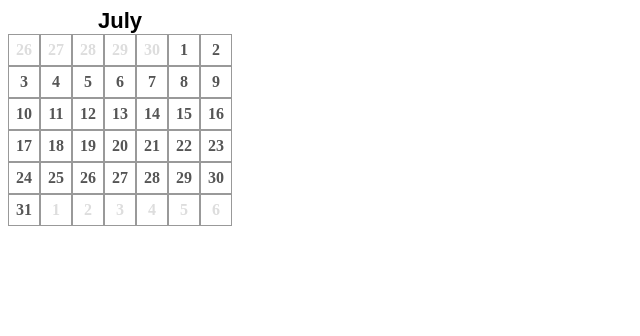
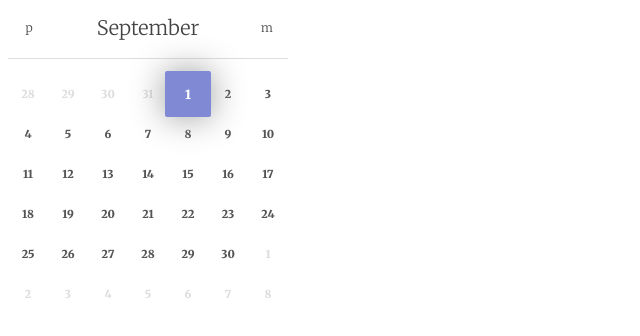
Before and after one commit to vipulism/Future-calendar, a plain HTML site: page index.html in a window 1280 px wide. Shown: the whole page, without its empty margins (0-640 px from the left). Drawn offline with Linux system fonts and the light colour scheme.

Commit message:
styling and title

```diff
--- a/css/future-calendar.css
+++ b/css/future-calendar.css
@@ -1,30 +1,63 @@
-.title  {
-    font: bold 22px Arial, Helvetica, sans-serif;
-    text-align: center;
+@import url('https://fonts.googleapis.com/css?family=Merriweather:300,400,700,900');
+
+.header  {
+    font: 300 20px  'Merriweather', serif;
      clear: both;
-     text-transform: capitalize;
+     line-height: 40px;
+     color: #444;
+     text-align: center;
 }
-.future-calendar{float: left}
+.header span{ float: left;  display: block;}
+.header:after{
+    content: '';
+    display: block;
+    clear: both;
+}
+.prev, .next{width: 15%; font-size: 12px}
+.title{
 
-.future-calendar span{
+    text-transform: capitalize;
+    width: 70%
+}
+.future-calendar{
 
+    float: left;
+
+    -webkit-user-select: none;
+    -moz-user-select: none;
+    -ms-user-select: none;
+    user-select: none;
+
+}
+.dates{
+    margin-top: 10px;
+    padding-top: 15px;
+    border-top: 1px solid #ddd;
+}
+.date{
     display: block;
     float: left;
-    border: 1px solid #999;
     text-align: center;
-    width: 30px;
-    line-height: 30px;
-    font-weight: bold;
+    width: 40px;
+    line-height: 40px;
+    font-weight: 900;
     color: #ddd;
+    font-size: 11px;
+    font-family:  'Merriweather', serif;
 }
 
-.future-calendar span:nth-child(7n+1) {
+.today.active{
+    background: #7f89d4;
+    color: #fff;
+    transform: scale(1.15);
+    box-shadow: 0px 0px 30px #999;
+    border-radius: 2px;
+}
+
+.date:nth-child(7n+1) {
     clear: both;
 }
 
-.future-calendar span.active{
+.active{
     color: #555;
 }
-.inactive{
-    border-color: #ccc;
-}
--- a/js/future-calendar.js
+++ b/js/future-calendar.js
@@ -7,7 +7,7 @@ const allMonths = ['january', 'february', 'march', 'april', 'may', 'june', 'july
 
 var today = new Date();
 
-let calendarTitle = val => `<div class="title"> ${val} </div>`
+
 
 var daysInMonth = function (myMonth, myYear) {
     return 32 - new Date(myYear, myMonth, 32).getDate();
@@ -16,31 +16,42 @@ var daysInMonth = function (myMonth, myYear) {
 var createColmn = (date, thisMonth) => {
 
     var colmn = document.createElement("span");
-    if (thisMonth) colmn.classList = "active"
+    colmn.classList = "date"
+    if (thisMonth) colmn.classList = "date active"
+
+    if (thisMonth && today.getDate() == date) colmn.classList = "today date active"
+
     colmn.innerText = date
     return colmn
 }
 
-var createRows = function (month){
+var createRows = function (month) {
 
     thisMonth = month ? month : today.getMonth(),
         prevMonth = thisMonth - 1,
         thisYear = today.getFullYear(),
         rows = [],
         prevMonthDays = daysInMonth(prevMonth, thisYear),
-    firstDayOftheMonth = new Date(thisMonth+1 + " 1 " + thisYear).getDay(),
+        firstDayOftheMonth = new Date(thisMonth + 1 + " 1 " + thisYear).getDay(),
         thisMonthDays = daysInMonth(thisMonth, thisYear)
-    colmDate = prevMonthDays + 2 - firstDayOftheMonth; // fix the logic of adding 2
+        //---------------------------------------------------
+        /**
+         * @desc: {firstDayOftheMonth} is calulating from  sunday to monday (0 to 6)
+         * and we are converting it to monday to sunday (1 to 7)
+         */
+        firstDayOftheMonth = firstDayOftheMonth > 0 ? firstDayOftheMonth-2 : 5
+        //---------------------------------------------------
+        colmDate = prevMonthDays - firstDayOftheMonth;
 
     var isPrevMonth = true,
         isCrrntMonth, isNextMonth;
 
-    for(var i=0;i < 42; i++) {
-        if(colmDate > prevMonthDays & i <= 7){
+    for (var i = 0; i < 42; i++) {
+        if (colmDate > prevMonthDays & i <= 7) {
             colmDate = 1;
-            isPrevMonth= false;
-            isCrrntMonth=true;
-        }else if (i > 7 && colmDate > thisMonthDays){
+            isPrevMonth = false;
+            isCrrntMonth = true;
+        } else if (i > 7 && colmDate > thisMonthDays) {
             colmDate = 1;
             isCrrntMonth = false;
             isNextMonth = true;
@@ -49,20 +60,25 @@ var createRows = function (month){
 
         }
 
-        rows.push(createColmn(colmDate, isCrrntMonth))
-        colmDate++
+        rows.push(createColmn(colmDate, isCrrntMonth));
+        colmDate++;
     }
     return rows;
 }
 
-var renderDated = function(month){
+var renderDated = function (month) {
+    var calendarTitle = val => `<div class="header"> <span class="prev">p </span>    <span class="title"> ${val} </span><span class="next"> m</span></div>`
+
     calendar[0].innerHTML = calendarTitle(allMonths[month])
+
+
     var newEl = document.createElement("div");
-    calendar[0].appendChild(newEl).classList = 'dates'
-    var dates = calendar[0].getElementsByClassName('dates')
-    createRows(month).forEach(function(element) {
-        dates[0].appendChild(element)
+    calendar[0].appendChild(newEl).classList = 'dates';
+    var dates = calendar[0].getElementsByClassName('dates');
+
+    createRows(month).forEach(function (element) {
+        dates[0].appendChild(element);
     }, this);
 
 }
-renderDated(6);
+renderDated(today.getMonth());
```
Lines whose indentation alone changed are shown as unchanged.
